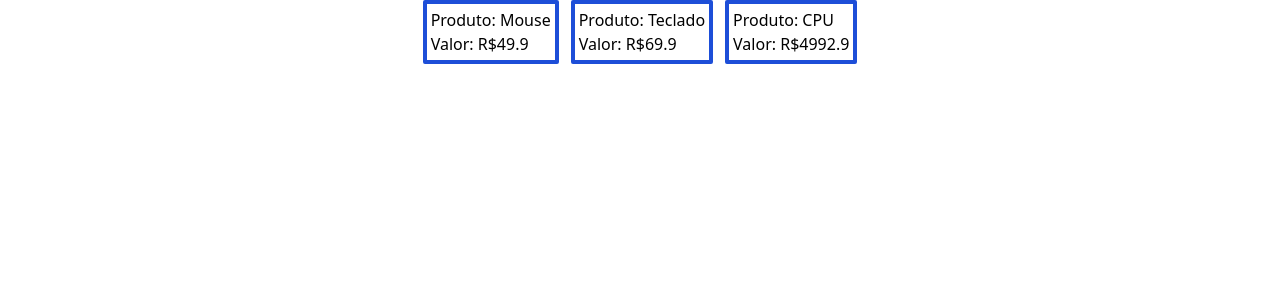
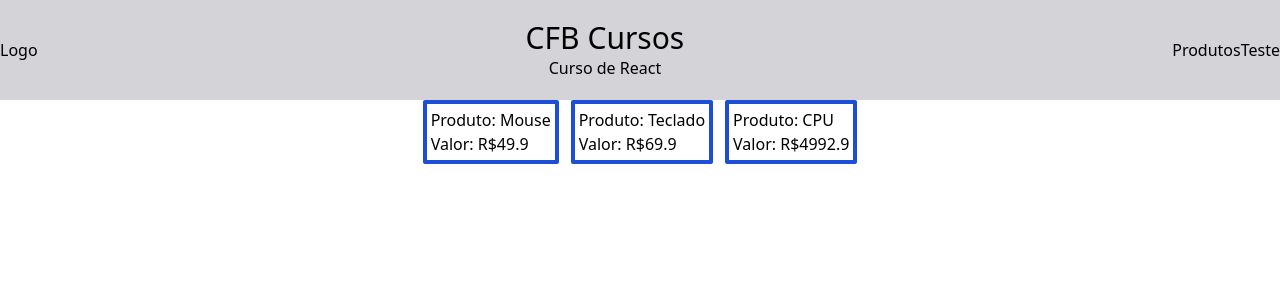
Before and after one commit to Gisellyrock/Next-CBF-Course, a Next.js app: page /produtos/produtos in a window 1280 px wide. Shown: the top 300 px of the page. Built offline with nearby package versions, Linux system fonts and the light colour scheme.

Commit message:
feat:nav

```diff
--- a/src/components/Topo.tsx
+++ b/src/components/Topo.tsx
@@ -1,3 +1,5 @@
+import Link from "next/link"
+
 export default function Topo(){
   return(
   <div className='flex justify-between items-center bg-zinc-300 h-[100px]'>
@@ -7,8 +9,13 @@ export default function Topo(){
    <div className="subtituloTopo">Curso de React</div>
    </div>
   <nav>
-    Giselly
-    </nav>
+    <Link href="/produtos/produtos">
+      Produtos
+    </Link>
+    <Link href="/teste/teste">
+      Teste
+    </Link>
+  </nav>
 </div>
   )
 }
--- a/src/pages/produtos/produtos.tsx
+++ b/src/pages/produtos/produtos.tsx
@@ -1,4 +1,5 @@
 import Card from "@/components/Card";
+import Topo from "@/components/Topo";
 const produtos = [
   // Seu array de produtos aqui
   {
@@ -43,6 +44,8 @@ function caldDesc2(v: number, d: number) {
 
 export default function produtosPagina(){
   return(
+    <div>
+    <Topo/>
     <div className="flex justify-center gap-3">
     {produtos.map((e: any) =>
       e.disponível ? (
@@ -55,6 +58,7 @@ export default function produtosPagina(){
         />
       ) : null
     )}
+    </div>
   </div>
   )
 }
--- /dev/null
+++ b/src/pages/teste/teste.tsx
@@ -0,0 +1,10 @@
+import Topo from "@/components/Topo"
+
+export default function testePagina(){
+  return(
+    <div>
+    TESTE
+    <Topo/>
+  </div>
+  )
+}
```
